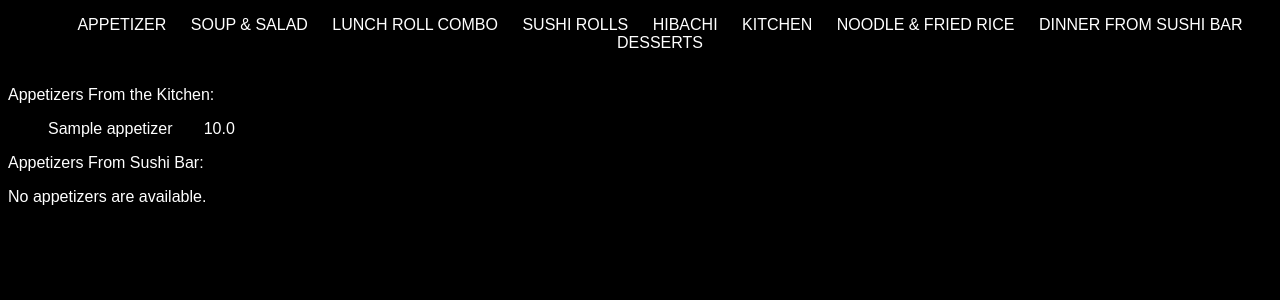
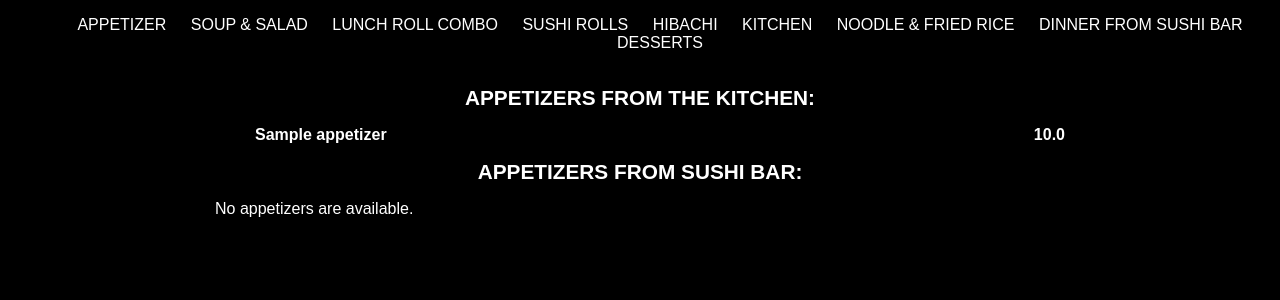
Before and after one commit to mcPython04/osakaMenu, a Django app: page /appetizer/ in a window 1280 px wide. Shown: the part 58-358 px from the top of the page. Run offline with Django 4.2, Linux system fonts and the light colour scheme; tables that the repository leaves empty hold one stand-in row (values such as "Sample post").

Commit message:
added styling to aptzr page

```diff
--- a/menu/templates/menu/aptzr.html
+++ b/menu/templates/menu/aptzr.html
@@ -1,11 +1,15 @@
 {% extends 'menu/menu_nav.html' %}
 
 {% block content %}
-    Appetizers From the Kitchen:
+<div class="content">
+    <div class="content-title">Appetizers From the Kitchen:</div>
     {% if appetizer_kitchen_list %}
         <ul>
         {% for apt in appetizer_kitchen_list %}
-            {{apt.name}} &nbsp&nbsp&nbsp&nbsp&nbsp; {{apt.price}}
+            <div class="container">
+                <span class="name">{{apt.name}}</span>
+                <span class="price">{{apt.price}}</span>
+            </div>
             <p></p>
         {% endfor %}
         </ul>
@@ -13,15 +17,19 @@
         <p>No appetizers are available.</p>
     {% endif %}
 
-    Appetizers From Sushi Bar:
+    <div class="content-title">Appetizers From Sushi Bar:</div>
     {% if appetizer_sushi_list %}
         <ul>
         {% for apt in appetizer_sushi_list %}
-            {{apt.name}} &nbsp&nbsp&nbsp&nbsp&nbsp; {{apt.price}}
+            <div class="container">
+                <span class="name">{{apt.name}}</span>
+                <span class="price">{{apt.price}}</span>
+            </div>
             <p></p>
         {% endfor %}
         </ul>
     {% else %}
         <p>No appetizers are available.</p>
     {% endif %}
+</div>
 {% endblock %}
```
Also changed, not shown: menu/templates/menu/sushi.html (+8 -5 lines).
